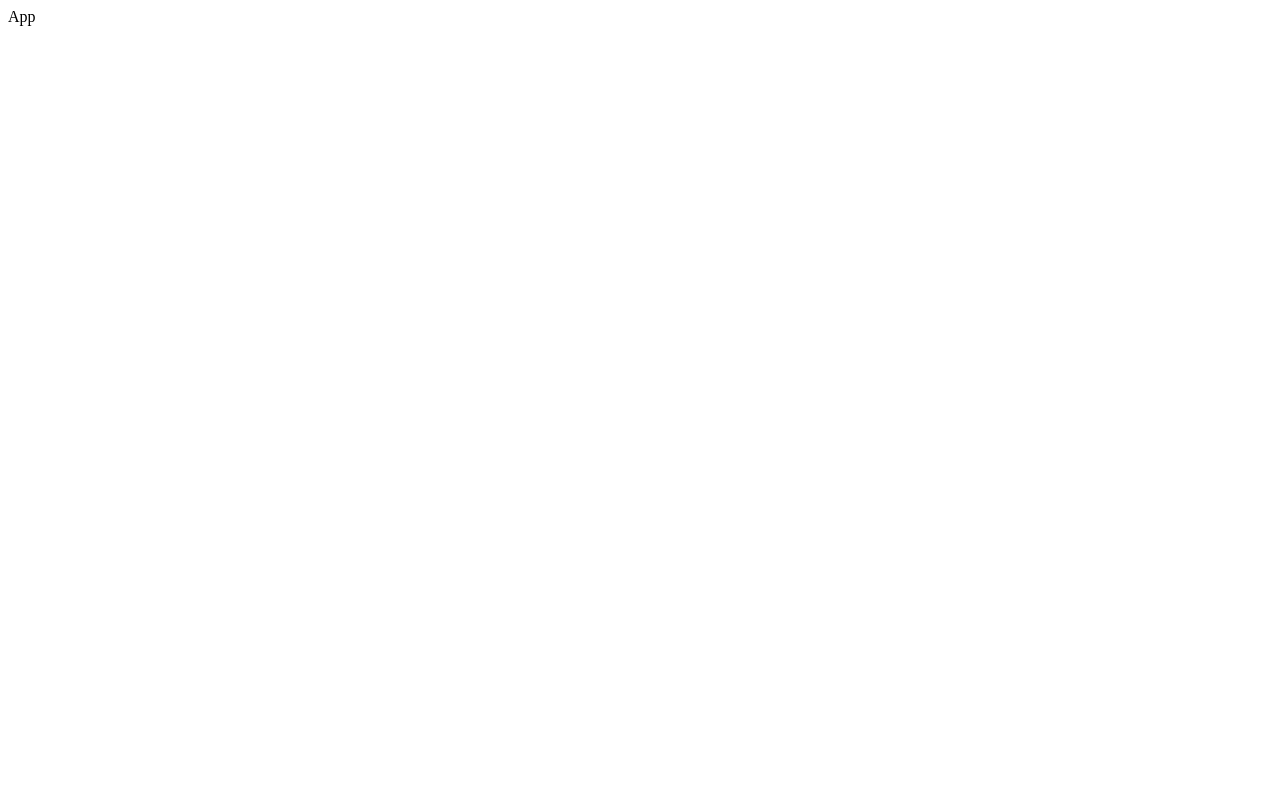
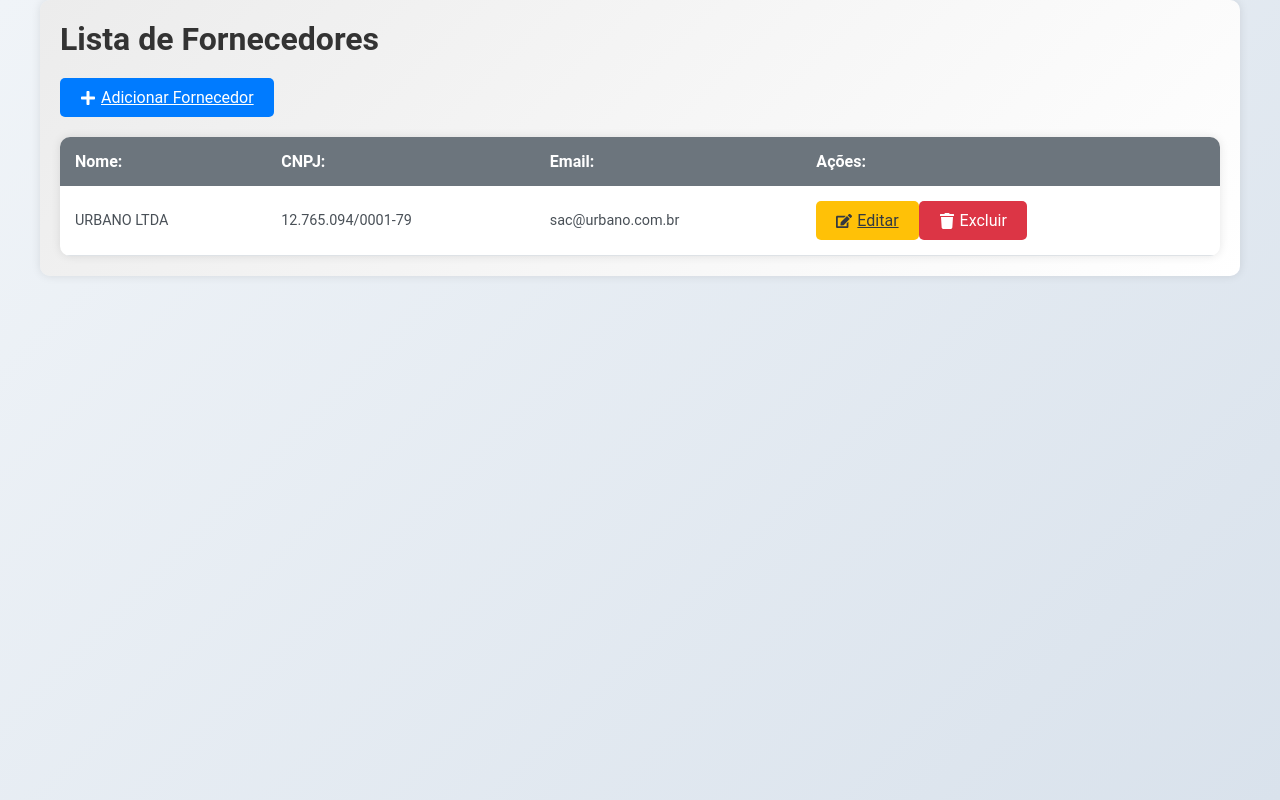
Before and after one commit to JulioCAC/gerenciador-de-produtos, a React (Vite) app in the folder gerenciador_de_produtos/: page / in a window 1280 px wide. Built offline with nearby package versions, Linux system fonts and the light colour scheme; data requests are answered from the project's data file.

Commit message:
criacao de fornecedores

```diff
--- a/gerenciador_de_produtos/data/db.json
+++ b/gerenciador_de_produtos/data/db.json
@@ -1,5 +1,5 @@
 {
-    "fornecedores":[
+  "fornecedores": [
     {
       "id": 1,
       "nome": "URBANO LTDA",
--- a/gerenciador_de_produtos/package.json
+++ b/gerenciador_de_produtos/package.json
@@ -11,9 +11,13 @@
     "server": "json-server --watch data/db.json"
   },
   "dependencies": {
+    "axios": "^1.7.2",
     "json-server": "^0.16.3",
     "react": "^18.3.1",
-    "react-dom": "^18.3.1"
+    "react-dom": "^18.3.1",
+    "react-icons": "^5.2.1",
+    "react-modal": "^3.16.1",
+    "react-router-dom": "^6.25.1"
   },
   "devDependencies": {
     "@types/react": "^18.3.3",
--- a/gerenciador_de_produtos/src/App.jsx
+++ b/gerenciador_de_produtos/src/App.jsx
@@ -1,8 +1,14 @@
 import React from 'react'
-
+import { BrowserRouter, Route, Routes } from 'react-router-dom'
+import FornecedorList from './pages/fornecedor/FornecedorList'
 const App = () => {
   return (
-    <div>App</div>
+    <BrowserRouter>
+      <Routes>
+        <Route path="/" element={<FornecedorList/>}/>
+        <Route path="/listar-fornecedores" element={<FornecedorList/>}/>
+      </Routes>
+    </BrowserRouter>
   )
 }
 
--- /dev/null
+++ b/gerenciador_de_produtos/src/api/index.js
@@ -0,0 +1,5 @@
+import axios from "axios"
+
+const instance = axios.create({baseURL: 'http://localhost:3000'})
+
+export default instance
--- a/gerenciador_de_produtos/src/index.css
+++ b/gerenciador_de_produtos/src/index.css
@@ -0,0 +1,289 @@
+/* index.css */
+
+/* Reset */
+* {
+  margin: 0;
+  padding: 0;
+  box-sizing: border-box;
+  font-family: 'Roboto', sans-serif;
+}
+
+/* Corpo da página */
+body {
+  background: linear-gradient(135deg, #f0f4f8 0%, #d9e2ec 100%);
+  min-height: 100vh;
+  display: flex;
+  flex-direction: column;
+}
+
+/* Container principal */
+.container {
+  max-width: 1200px;
+  margin: 0 auto;
+  padding: 20px;
+  background: linear-gradient(135deg, #ececec 0%, #ffffff 100%);
+  border-radius: 10px;
+  box-shadow: 0 0 10px rgba(0, 0, 0, 0.1);
+  flex: 1; /* Para ocupar o espaço disponível */
+}
+
+/* Títulos */
+h2 {
+  font-size: 2rem;
+  color: #333;
+  margin-bottom: 20px;
+}
+
+/* Botões */
+.btn {
+  display: inline-flex;
+  align-items: center;
+  justify-content: center;
+  padding: 10px 20px;
+  border: none;
+  border-radius: 5px;
+  font-size: 1rem;
+  cursor: pointer;
+  transition: background-color 0.3s ease;
+}
+
+.btn-primary {
+  background-color: #007bff;
+  color: #fff;
+}
+
+.btn-primary:hover {
+  background-color: #0056b3;
+}
+
+.btn-warning {
+  background-color: #ffc107;
+  color: #343a40;
+}
+
+.btn-warning:hover {
+  background-color: #e0a800;
+}
+
+.btn-danger {
+  background-color: #dc3545;
+  color: #fff;
+}
+
+.btn-danger:hover {
+  background-color: #c82333;
+}
+
+/* Ícones */
+.icon {
+  margin-right: 5px;
+}
+
+.icon-btn {
+  font-size: 1rem; /* Tamanho adequado dos ícones dentro dos botões */
+}
+
+/* Tabela */
+.table {
+  width: 100%;
+  border-collapse: collapse;
+  margin-top: 20px;
+  background-color: #fff;
+  border-radius: 10px;
+  overflow: hidden;
+  box-shadow: 0 0 10px rgba(0, 0, 0, 0.1);
+}
+
+.table thead {
+  background-color: #6c757d;
+  color: #fff;
+}
+
+.table thead th {
+  padding: 15px;
+  text-align: left;
+  font-size: 1rem;
+}
+
+.table tbody tr {
+  border-bottom: 1px solid #dee2e6;
+}
+
+.table tbody tr:hover {
+  background-color: #f1f1f1;
+}
+
+.table tbody td {
+  padding: 15px;
+  font-size: 0.9rem;
+  color: #495057;
+}
+
+.table tbody td button {
+  margin-right: 10px;
+}
+
+/* Layout Responsivo */
+@media (max-width: 768px) {
+  .table thead {
+    display: none;
+  }
+
+  .table, .table tbody, .table tr, .table td {
+    display: block;
+    width: 100%;
+  }
+
+  .table tr {
+    margin-bottom: 15px;
+  }
+
+  .table td {
+    text-align: right;
+    padding-left: 50%;
+    position: relative;
+  }
+
+  .table td::before {
+    content: attr(data-label);
+    position: absolute;
+    left: 0;
+    width: 50%;
+    padding-left: 15px;
+    font-weight: bold;
+    text-align: left;
+  }
+
+  .btn {
+    width: 100%;
+    margin-bottom: 10px;
+  }
+}
+
+/* Navbar */
+.menu {
+  background-color: #6c757d;
+  padding: 20px;
+  text-align: center;
+}
+
+.menu .logo {
+  display: flex;
+  justify-content: center;
+  margin-bottom: 20px;
+}
+
+.menu .menu-links {
+  display: flex;
+  justify-content: center;
+  gap: 20px;
+}
+
+.menu a {
+  color: #ffffff;
+  text-decoration: none;
+  padding: 10px 15px;
+  transition: background-color 0.3s ease;
+  border-radius: 5px;
+}
+
+.menu a:hover {
+  background-color: #495057;
+}
+
+.menu a.active {
+  background-color: #007bff;
+}
+
+@media (max-width: 768px) {
+  .menu .menu-links {
+    flex-direction: column;
+  }
+
+  .menu a {
+    width: 100%;
+    text-align: center;
+    margin-bottom: 10px;
+  }
+}
+
+/* Footer */
+.footer {
+  background-color: #6c757d;
+  color: #ffffff;
+  text-align: center;
+  padding: 10px 20px;
+  width: 100%;
+  box-sizing: border-box;
+  position: relative;
+  bottom: 0;
+  left: 0;
+}
+
+/* Modal */
+.modal {
+  position: absolute;
+  top: 50%;
+  left: 50%;
+  right: auto;
+  bottom: auto;
+  margin-right: -50%;
+  transform: translate(-50%, -50%);
+  background-color: #fff;
+  padding: 40px;
+  border-radius: 10px;
+  box-shadow: 0 5px 15px rgba(0, 0, 0, 0.3);
+  text-align: center;
+}
+
+.overlay {
+  background-color: rgba(0, 0, 0, 0.75);
+}
+
+/* Conteúdo do Modal */
+.modalContent {
+  display: flex;
+  flex-direction: column;
+  align-items: center;
+}
+
+.modalContent h2 {
+  margin-bottom: 20px;
+}
+
+.modalContent p {
+  margin-bottom: 20px;
+}
+
+.modalContent .icon {
+  font-size: 3rem;
+  color: #dc3545;
+  margin-bottom: 20px;
+}
+
+.modalContent .successIcon {
+  font-size: 3rem;
+  color: #28a745;
+  margin-bottom: 20px;
+}
+
+/* Botões do Modal */
+.modalButtons {
+  display: flex;
+  gap: 10px;
+  width: 100%;
+  justify-content: center;
+}
+
+.btnSuccess, .btnSecondary {
+  width: 45%;
+}
+
+.btnSecondary {
+  background-color: #6c757d;
+  color: #fff;
+}
+
+.btnSecondary:hover {
+  background-color: #5a6268;
+}
--- /dev/null
+++ b/gerenciador_de_produtos/src/pages/fornecedor/FornecedorList.jsx
@@ -0,0 +1,104 @@
+import React, { useEffect, useState } from 'react'
+import axios from '../../api'
+import { Link } from 'react-router-dom'
+import { FaPlus, FaEdit, FaTrash, FaExclamationTriangle, FaCheckCircle } from 'react-icons/fa';
+import Modal from 'react-modal';
+
+
+
+const FornecedorList = () => {
+    const [fornecedores, setFornecedores] = useState([])
+    const [fornecedorSelecionado, setFornecedorSelecionado] = useState(null)
+    const [modalAberto, setModalAberto] = useState(false)
+    const [modalSucesso, setModalSucesso] = useState(false)
+
+
+    useEffect(() => {
+        const buscarFornecedores = () => {
+            axios.get("/fornecedores")
+            .then(response => {setFornecedores(response.data)})
+            .catch(error => {console.error("Ocorreu um erro", error)})
+        }
+        buscarFornecedores()
+    }, [])
+
+    const abrirModal = (fornecedor) => {
+        setFornecedorSelecionado(fornecedor)
+        setModalAberto(true)
+    }
+    const fecharModal = () => {
+        setModalAberto(false)
+        setFornecedorSelecionado(null)
+    }
+    const abrirModalSucesso = () => {
+        setModalSucesso(true)
+        setTimeout(() => setModalSucesso(false), 1500)
+    }
+    const removerFornecedor = () => {
+        axios.delete(`/fornecedores/${fornecedorSelecionado.id}`)
+            .then(() => {setFornecedores(prevFornecedores => prevFornecedores.filter(fornecedor => fornecedor.id !== fornecedorSelecionado.id))
+                fecharModal()
+                abrirModalSucesso()
+            })
+    }
+
+  return (
+    <div className="container mt-5">
+        <h2 className="mb-4">Lista de Fornecedores</h2>
+        <Link to={"/add-fornecedores"} className="btn btn-primary mb-2">
+            <FaPlus className="icon"/> Adicionar Fornecedor
+        </Link>
+        <table className="table">
+            <thead>
+                <tr>
+                    <th>Nome:</th>
+                    <th>CNPJ:</th>
+                    <th>Email:</th>
+                    <th>Ações:</th>
+                </tr>
+            </thead>
+            <tbody>
+                {
+                    fornecedores.map(fornecedor => (
+                        <tr key={fornecedor.id}>
+                            <td>{fornecedor.nome}</td>
+                            <td>{fornecedor.cnpj}</td>
+                            <td>{fornecedor.email}</td>
+                            <td>
+                                <Link to={`/edit-fornecedores/${fornecedor.id}`} className="btn btn-sm btn-warning">
+                                    <FaEdit className="icon icon-btn"/> Editar
+                                </Link>
+                                <button onClick={() => abrirModal(fornecedor)} className="btn btn-sm btn-danger">
+                                    <FaTrash className="icon icon-btn"/> Excluir
+                                </button>
+                            </td>
+                        </tr>
+                    ))
+                }
+            </tbody>
+        </table>
+        <Modal isOpen={modalAberto} onRequestClose={fecharModal} className="modal" overlayClassName="overlay">
+                <div className="modalContent">
+                    <FaExclamationTriangle className="icon"/>
+                    <h2>Confirmar Exvlusão</h2>
+                    <p>Tem certeza que deseja excluir o fornecedor {fornecedorSelecionado && fornecedorSelecionado.nome}?</p>
+                    <div className="modalButtons">
+                        <button onClick={fecharModal} className="btn btn-secondary">Cancelar</button>
+                        <button onClick={removerFornecedor} className="btn btn-danger">Excluir</button>
+
+                    </div>
+                </div>
+
+        </Modal>
+        <Modal isOpen={modalSucesso} onRequestClose={() => setModalSucesso(false)} className="modal" overlayClassName="overlay">
+            <div className="modalContent">
+                <FaCheckCircle className="icon successIcon"/>
+                <h2>Fornecedor exluído com sucesso!</h2>
+            </div>
+        </Modal>
+
+    </div>
+  )
+}
+
+export default FornecedorList
```
Also changed, not shown: gerenciador_de_produtos/src/components/Navbar.jsx (added, +16 -0 lines), 1 other file (tests, documents, lock files or other folders). Lines whose indentation alone changed are shown as unchanged.
